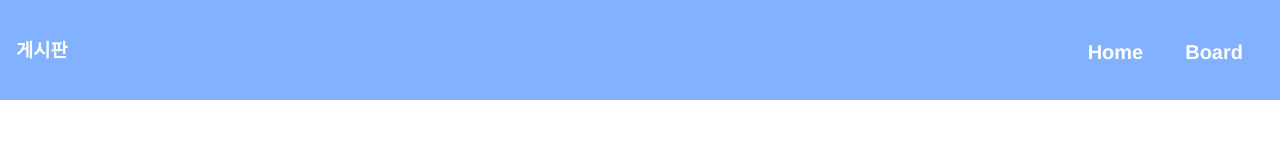
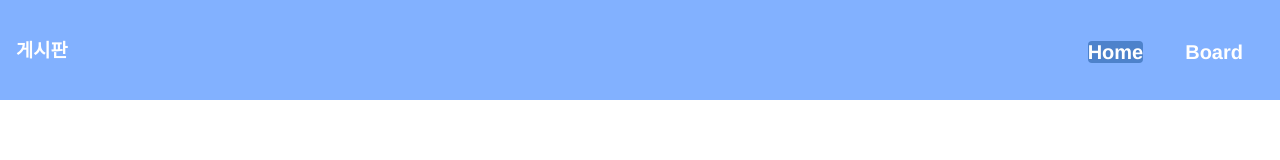
Before and after one commit to ParkJiu/bulletin-board, a Vue app in the folder frontend-board/: page /boardInsert in a window 1280 px wide. Shown: the top 160 px of the page. Built offline with nearby package versions, Linux system fonts and the light colour scheme.

Commit message:
add navbar__menu__item clicked

```diff
--- a/frontend-board/src/assets/style.css
+++ b/frontend-board/src/assets/style.css
@@ -86,6 +86,11 @@ ul {
   background-color: #4d82cb;
   border: var(--color-white);
   transition: all var(--animation-duration) ease-in;
+}
+.clicked {
+  background-color: #4d82cb;
+  border-radius: var(--size-border-radius);
+  border: var(--color-white);
 }
 .board {
   padding: 30px;
--- a/frontend-board/src/components/PageHeader.vue
+++ b/frontend-board/src/components/PageHeader.vue
@@ -4,10 +4,10 @@
       <div class="navbar__menu">
         <ul class="navbar__menu">
           <li class="navbar__menu__item">
-            <router-link to="/">Home</router-link>
+            <router-link to="/" @click="ClickedHome" :class="{clicked : clickedHome}">Home</router-link>
           </li>
           <li class="navbar__menu__item">
-            <router-link to="/boardList">Board</router-link>
+            <router-link to="/boardList" @click="ClickedBoard" :class="{clicked : clickedBoard}">Board</router-link>
           </li>
         </ul>
     </div>
@@ -16,7 +16,22 @@
 
 <script>
 export default {
-
+  data(){
+    return{
+      clickedHome: true,
+      clickedBoard: false,
+    }
+  },
+  methods:{
+    ClickedHome(){
+      this.clickedHome = true;
+      this.clickedBoard = false;
+    },
+    ClickedBoard(){
+      this.clickedHome = false;
+      this.clickedBoard = true;
+    }
+  }
 }
 </script>
 <style scoped>
```
